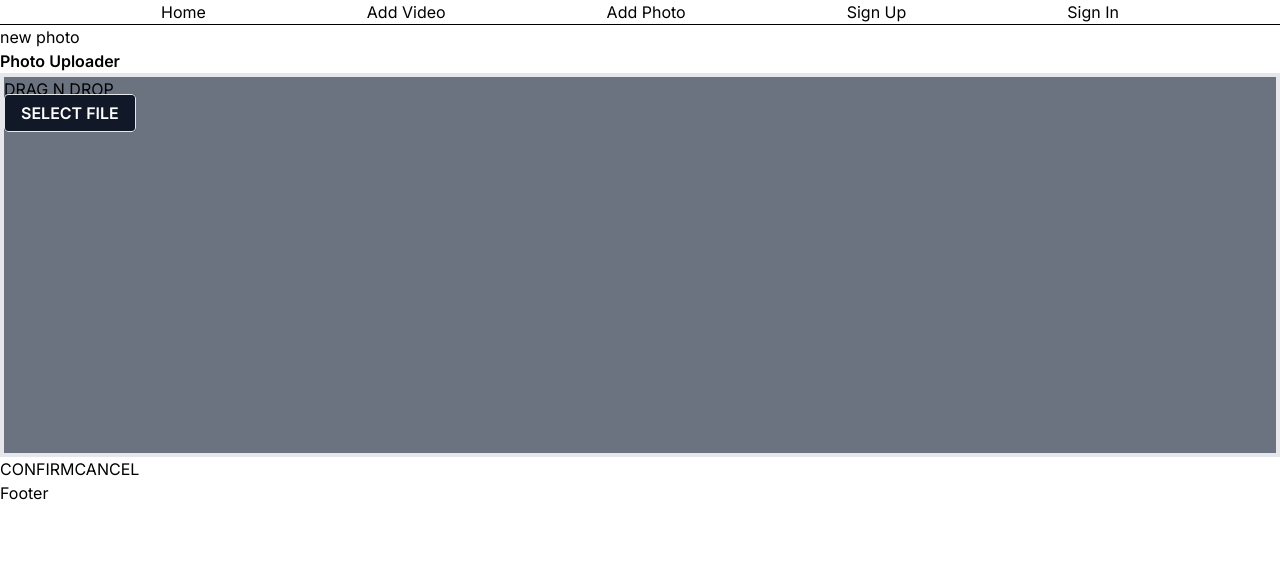
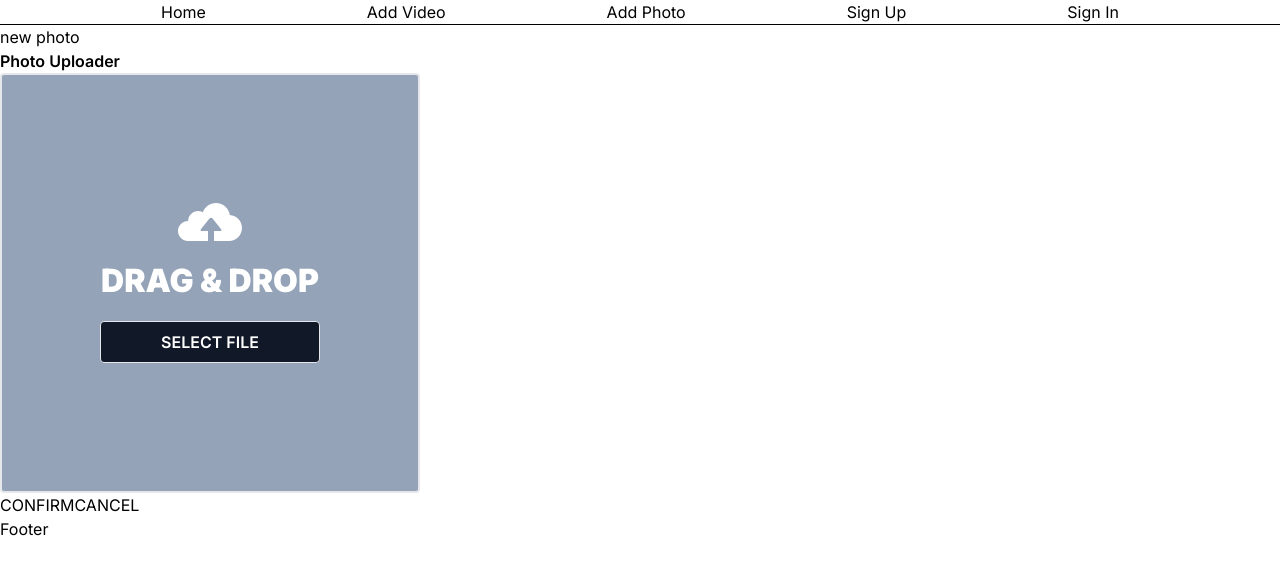
Before and after one commit to whlong1/next.js-photo-app, a Next.js app: page /photos/new in a window 1280 px wide. Shown: the top 574 px of the page. Built offline with nearby package versions, Linux system fonts and the light colour scheme; no server answers.

Commit message:
Add upload icon, add initial styling to drag and drop

```diff
--- a/src/components/DragAndDrop.tsx
+++ b/src/components/DragAndDrop.tsx
@@ -1,5 +1,6 @@
-// React
+// Next/React
 import { useState } from "react"
+import Image from "next/image"
 
 interface DragAndDropProps {
   children: JSX.Element;
@@ -18,10 +19,13 @@ const DragAndDrop = ({ children, selectAndPreview, uploadPending }: DragAndDropP
   }
 
   const style = `
-    h-96
-    w-full
-    border-4
+    rounded
+    h-[420px]
+    w-[420px]
+    border-2
     border-blue
+    bg-slate-400
+    center-items
     ${isDragActive ? "bg-gray-200" : "bg-gray-500"}
   `
 
@@ -33,7 +37,8 @@ const DragAndDrop = ({ children, selectAndPreview, uploadPending }: DragAndDropP
       onDragEnter={(e) => { e.preventDefault(); setIsDragActive(true) }}
       onDragLeave={(e) => { e.preventDefault(); setIsDragActive(false) }}
     >
-      {uploadPending ? <p>Pending</p> : <p>DRAG N DROP</p>}
+      <Image src="/icons/upload.svg" alt="Arrow Cloud" width="64" height="64" />
+      <p className="big-bold text-white mt-4">DRAG & DROP</p>
       {children}
     </div>
   )
--- a/src/components/FileInput.tsx
+++ b/src/components/FileInput.tsx
@@ -18,9 +18,12 @@ const FileInput = ({ selectAndPreview }: { selectAndPreview: (file: File) => voi
     transition-colors
     duration-200
     font-semibold
+    w-full
+    center-items
+    mt-4
   `
   return (
-    <div className="file-input-wrapper">
+    <div className="w-[220px] center-items">
       <input
         type="file"
         accept="image/*"
--- a/src/styles/globals.css
+++ b/src/styles/globals.css
@@ -33,3 +33,15 @@ body {
 h1, h2, h3 {
   font-weight: 600;
 }
+
+.center-items {
+  display: flex;
+  align-items: center;
+  justify-content: center;
+  flex-direction: column;
+}
+
+.big-bold {
+  font-size: 32px;
+  font-weight: 900;
+}
```
Also changed, not shown: public/icons/upload.svg (added).
